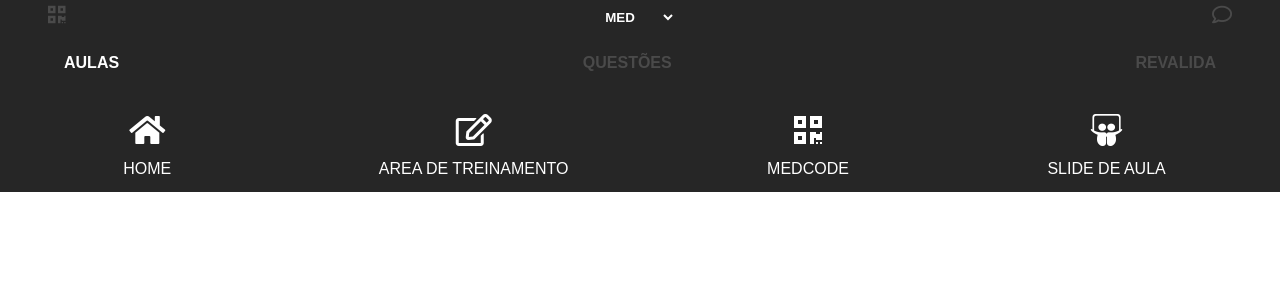
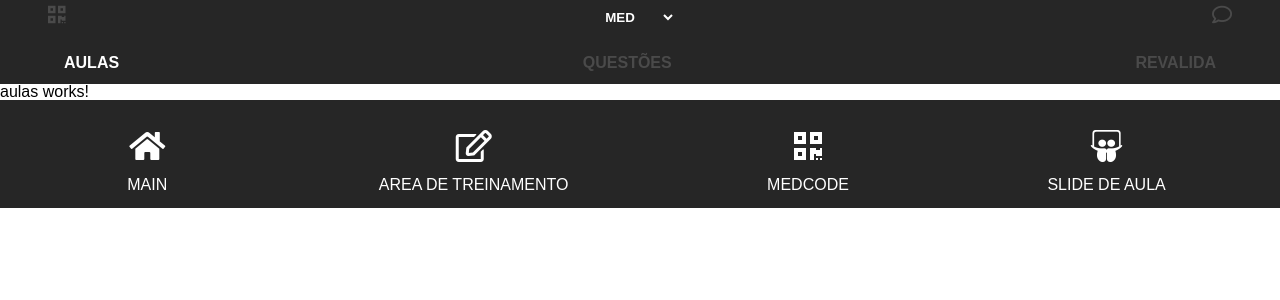
Before and after one commit to LuAnderson/front-do-front, an Angular app: page / in a window 1280 px wide. Shown: the top 300 px of the page. Built offline with nearby package versions, Linux system fonts and the light colour scheme.

Commit message:
Criação do componente de aulas

```diff
--- /dev/null
+++ b/src/app/main/aulas/aulas.component.html
@@ -0,0 +1,3 @@
+<p>
+  aulas works!
+</p>
--- /dev/null
+++ b/src/app/main/aulas/aulas.component.ts
@@ -0,0 +1,15 @@
+import { Component, OnInit } from '@angular/core';
+
+@Component({
+  selector: 'app-aulas',
+  templateUrl: './aulas.component.html',
+  styleUrls: ['./aulas.component.scss']
+})
+export class AulasComponent implements OnInit {
+
+  constructor() { }
+
+  ngOnInit() {
+  }
+
+}
--- a/src/app/main/footer/footer.component.html
+++ b/src/app/main/footer/footer.component.html
@@ -1,7 +1,7 @@
 <section class="footer">
   <div class="main">
     <i class="fas fa-home"></i>
-    <p>Home</p>
+    <p>Main</p>
   </div>
   <div class="treinamento">
     <i class="far fa-edit"></i>
--- a/src/app/main/main.component.html
+++ b/src/app/main/main.component.html
@@ -2,4 +2,6 @@
 
 <app-categorias></app-categorias>
 
+<app-aulas></app-aulas>
+
 <app-footer></app-footer>
--- a/src/app/main/main.module.ts
+++ b/src/app/main/main.module.ts
@@ -4,6 +4,7 @@ import { MainComponent } from './main.component';
 import { MenuComponent } from './menu/menu.component';
 import { CategoriasComponent } from './categorias/categorias.component';
 import { FooterComponent } from './footer/footer.component';
+import { AulasComponent } from './aulas/aulas.component';
 
 @NgModule({
   declarations: [
@@ -11,6 +12,7 @@ import { FooterComponent } from './footer/footer.component';
     MenuComponent,
     CategoriasComponent,
     FooterComponent,
+    AulasComponent,
   ],
   imports: [
     CommonModule
```
Also changed, not shown: src/app/app.module.ts (+5 -4 lines), src/app/main/aulas/aulas.component.scss (added), 1 other file (tests, documents, lock files or other folders).
